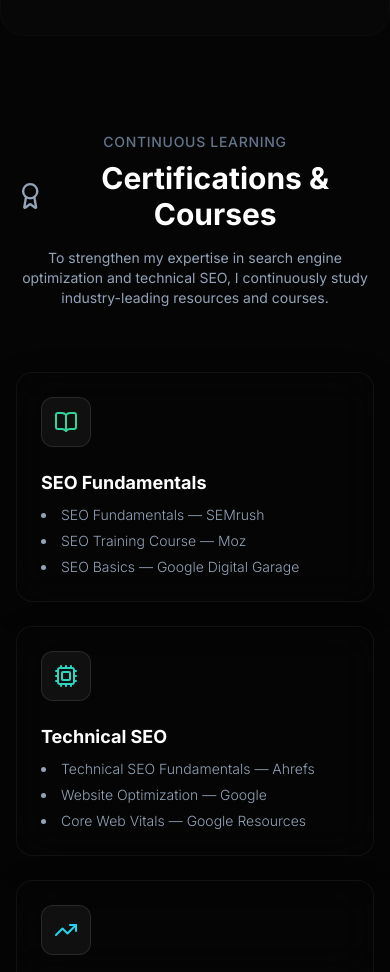
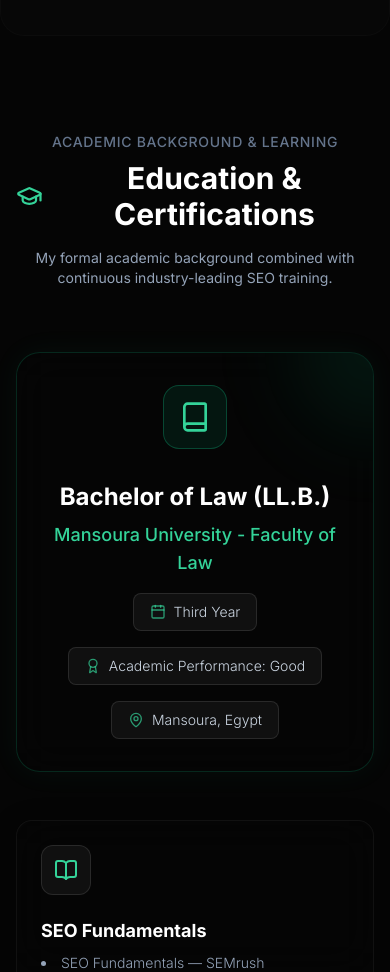
Before and after one commit to SunnysApartment/Salma-Portfolio, a plain HTML site: page index.html in a window 390 px wide. Shown: the part 9380-10352 px from the top of the page. Drawn offline with nearby package versions, Linux system fonts and the light colour scheme.

Commit message:
Rename 'certifications' section to 'education'

```diff
--- a/index.html
+++ b/index.html
@@ -132,8 +132,8 @@
                         <a href="#skills" class="text-slate-400 hover:text-emerald-300 px-3 py-2 rounded-md text-sm font-medium transition-colors">
                             <span class="lang-en">Skills</span><span class="lang-ar">المهارات</span>
                         </a>
-                        <a href="#certifications" class="text-slate-400 hover:text-white px-3 py-2 rounded-md text-sm font-medium transition-colors">
-                            <span class="lang-en">Certifications</span><span class="lang-ar">الشهادات</span>
+                        <a href="#education" class="text-slate-400 hover:text-white px-3 py-2 rounded-md text-sm font-medium transition-colors">
+                            <span class="lang-en">Education</span><span class="lang-ar">التعليم</span>
                         </a>
                         <a href="#contact" class="text-slate-400 hover:text-white px-3 py-2 rounded-md text-sm font-medium transition-colors">
                             <span class="lang-en">Contact</span><span class="lang-ar">تواصل معي</span>
@@ -678,19 +678,53 @@
     </section>
 
     <!-- Education & Courses -->
-    <section id="certifications" class="py-24 px-4 sm:px-6 lg:px-8 max-w-7xl mx-auto">
+    <section id="education" class="py-24 px-4 sm:px-6 lg:px-8 max-w-7xl mx-auto">
         <div class="text-center mb-16">
             <span class="text-slate-500 font-medium tracking-wider uppercase text-sm mb-2 block">
-                <span class="lang-en">Continuous Learning</span>
-                <span class="lang-ar">التعلم المستمر</span>
+                <span class="lang-en">Academic Background & Learning</span>
+                <span class="lang-ar">الخلفية الأكاديمية والتعلم</span>
             </span>
             <h2 class="text-3xl md:text-4xl font-bold flex items-center justify-center gap-3 text-white">
-                <i data-lucide="award" class="w-8 h-8 text-slate-400"></i>
-                <span class="lang-en">Certifications & Courses</span>
-                <span class="lang-ar">الشهادات والدورات</span>
+                <i data-lucide="graduation-cap" class="w-8 h-8 text-emerald-400"></i>
+                <span class="lang-en">Education & Certifications</span>
+                <span class="lang-ar">التعليم والشهادات</span>
             </h2>
-            <p class="text-slate-400 mt-4 max-w-2xl mx-auto text-sm lang-en">To strengthen my expertise in search engine optimization and technical SEO, I continuously study industry-leading resources and courses.</p>
-            <p class="text-slate-400 mt-4 max-w-2xl mx-auto text-sm lang-ar">لتعزيز خبراتي في تحسين محركات البحث والسيو التقني، أحرص دائماً على دراسة أحدث المصادر التعليمية والدورات المعتمدة.</p>
+            <p class="text-slate-400 mt-4 max-w-2xl mx-auto text-sm lang-en">My formal academic background combined with continuous industry-leading SEO training.</p>
+            <p class="text-slate-400 mt-4 max-w-2xl mx-auto text-sm lang-ar">خلفيتي الأكاديمية إلى جانب التدريب المستمر في مجالات تحسين محركات البحث.</p>
+        </div>
+
+        <!-- Formal Education Card -->
+        <div class="mb-12 glass-card p-8 rounded-3xl border border-emerald-500/20 bg-[#050505]/80 flex flex-col md:flex-row items-center gap-8 shadow-[0_0_30px_rgba(52,211,153,0.05)] relative overflow-hidden group">
+             <div class="absolute -top-20 -right-20 rtl:-left-20 rtl:-right-auto w-40 h-40 bg-emerald-500/10 rounded-full blur-2xl group-hover:bg-emerald-500/20 transition-colors duration-700"></div>
+             <!-- Icon -->
+             <div class="w-16 h-16 rounded-2xl bg-emerald-500/10 flex items-center justify-center shrink-0 border border-emerald-500/30 group-hover:bg-emerald-500/20 transition-colors relative z-10">
+                 <i data-lucide="book" class="w-8 h-8 text-emerald-400"></i>
+             </div>
+             <!-- Details -->
+             <div class="flex-1 text-center md:text-left rtl:md:text-right relative z-10">
+                 <h3 class="text-2xl font-bold text-white mb-2">
+                    <span class="lang-en">Bachelor of Law (LL.B.)</span>
+                    <span class="lang-ar">بكالوريوس الحقوق</span>
+                 </h3>
+                 <p class="text-emerald-400 font-medium text-lg mb-4">
+                    <span class="lang-en">Mansoura University - Faculty of Law</span>
+                    <span class="lang-ar">جامعة المنصورة - كلية الحقوق</span>
+                 </p>
+                 <div class="flex flex-wrap justify-center md:justify-start gap-4 text-sm text-slate-300 font-light">
+                     <span class="flex items-center gap-2 bg-white/5 px-4 py-2 rounded-lg border border-white/10">
+                         <i data-lucide="calendar" class="w-4 h-4 text-emerald-400/70"></i>
+                         <span class="lang-en">Third Year</span><span class="lang-ar">الفرقة الثالثة</span>
+                     </span>
+                     <span class="flex items-center gap-2 bg-white/5 px-4 py-2 rounded-lg border border-white/10">
+                         <i data-lucide="award" class="w-4 h-4 text-emerald-400/70"></i>
+                         <span class="lang-en">Academic Performance: Good</span><span class="lang-ar">التقدير: جيد</span>
+                     </span>
+                     <span class="flex items-center gap-2 bg-white/5 px-4 py-2 rounded-lg border border-white/10">
+                         <i data-lucide="map-pin" class="w-4 h-4 text-emerald-400/70"></i>
+                         <span class="lang-en">Mansoura, Egypt</span><span class="lang-ar">المنصورة، مصر</span>
+                     </span>
+                 </div>
+             </div>
         </div>
 
         <!-- Course names are primarily in English -->
```
